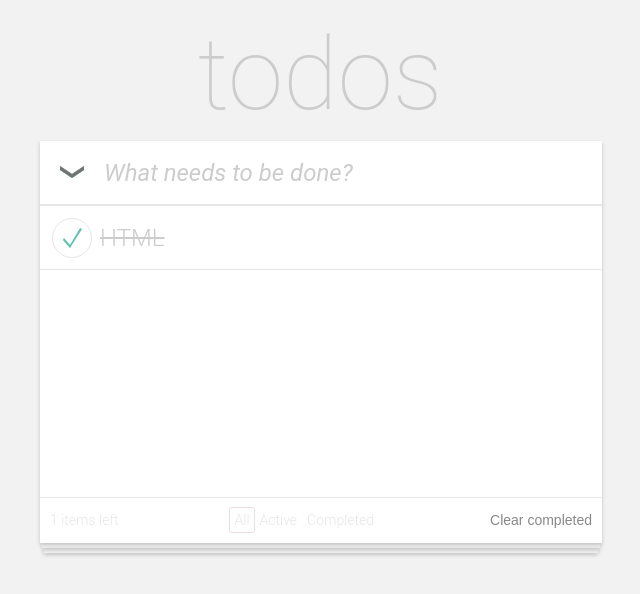
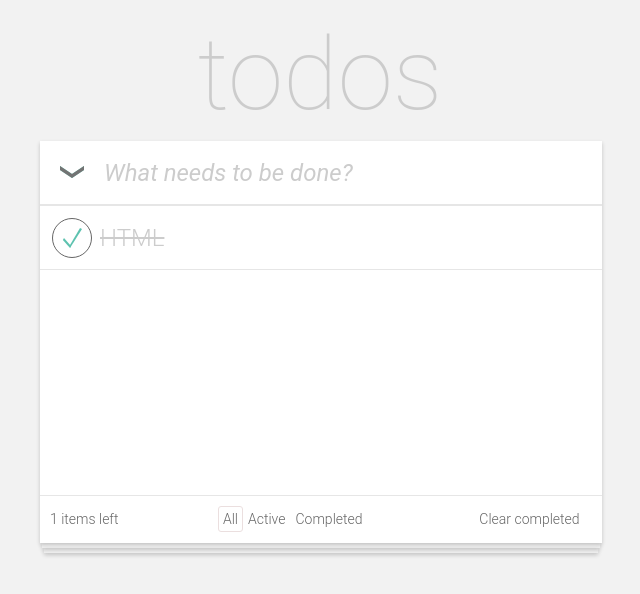
Before and after one commit to ok-technopolis-autumn-2022/Aleksei_Ivakin, a plain HTML site: page index.html in a window 1280 px wide. Both pictures are taken after a click on the label "Задача". Shown: the whole page, without its empty margins (320-960 px from the left). Drawn offline with Linux system fonts and the light colour scheme.

Commit message:
Исправлены замечания

```diff
--- a/styles.css
+++ b/styles.css
@@ -3,6 +3,7 @@
     --gray-light-color: #e6e6e6;
     --gray-color: #ccc;
     --gray-dark-color: #666;
+    --gray-pink: #ebdfdf;
 }
 
 * {
@@ -53,6 +54,7 @@ header {
     height: 402px;
     background: var(--white-color);
     box-shadow: 0 2px 4px #0003;
+
 }
 
 .todoApp:after {
@@ -101,6 +103,11 @@ header {
     font-style: italic;
 }
 
+.list {
+    height: 300px;
+    overflow: auto;
+}
+
 .itemList {
     position: relative;
     padding: 12px 12px 12px 0;
@@ -132,7 +139,7 @@ header {
     margin-top: -99999px;
 }
 
-.itemList:hover .task_DeleteButton {
+.itemList:hover .task_DeleteButton, .task_DeleteButton:focus {
     margin-top: 0;
 }
 
@@ -161,7 +168,7 @@ header {
 }
 
 .task_CheckButton:focus + .task_Label {
-    border: 1px solid var(--gray-light-color);
+    border: 1px solid var(--gray-dark-color);
 }
 
 .task_CheckButton:checked ~ .task_Text {
@@ -183,6 +190,13 @@ header {
     align-items: center;
 }
 
+.buttons{
+    color: var(--gray-dark-color);
+    font-family: Roboto, system-ui;
+    font-style: normal;
+    font-weight: 300;
+}
+
 .chooseFormat {
     display: flex;
 }
@@ -193,7 +207,11 @@ header {
 }
 
 .chooseFormat_button:checked + .chooseFormat_buttonLabel {
-    border: 1px solid #ebdfdf;
+    border: 1px solid var(--gray-pink);
+}
+
+.chooseFormat_button:focus + .chooseFormat_buttonLabel{
+    outline:var(--gray-dark-color) auto 1px;
 }
 
 .chooseFormat_buttonLabel {
@@ -203,7 +221,12 @@ header {
 }
 
 .clearCompletedButton {
+    color: var(--gray-dark-color);
+    font-family: Roboto, system-ui;
+    font-style: normal;
+    font-weight: 300;
     cursor: pointer;
-    color: #888;
     font-size: 14px;
+    width: 125px;
+    height: 28px;
 }
```
